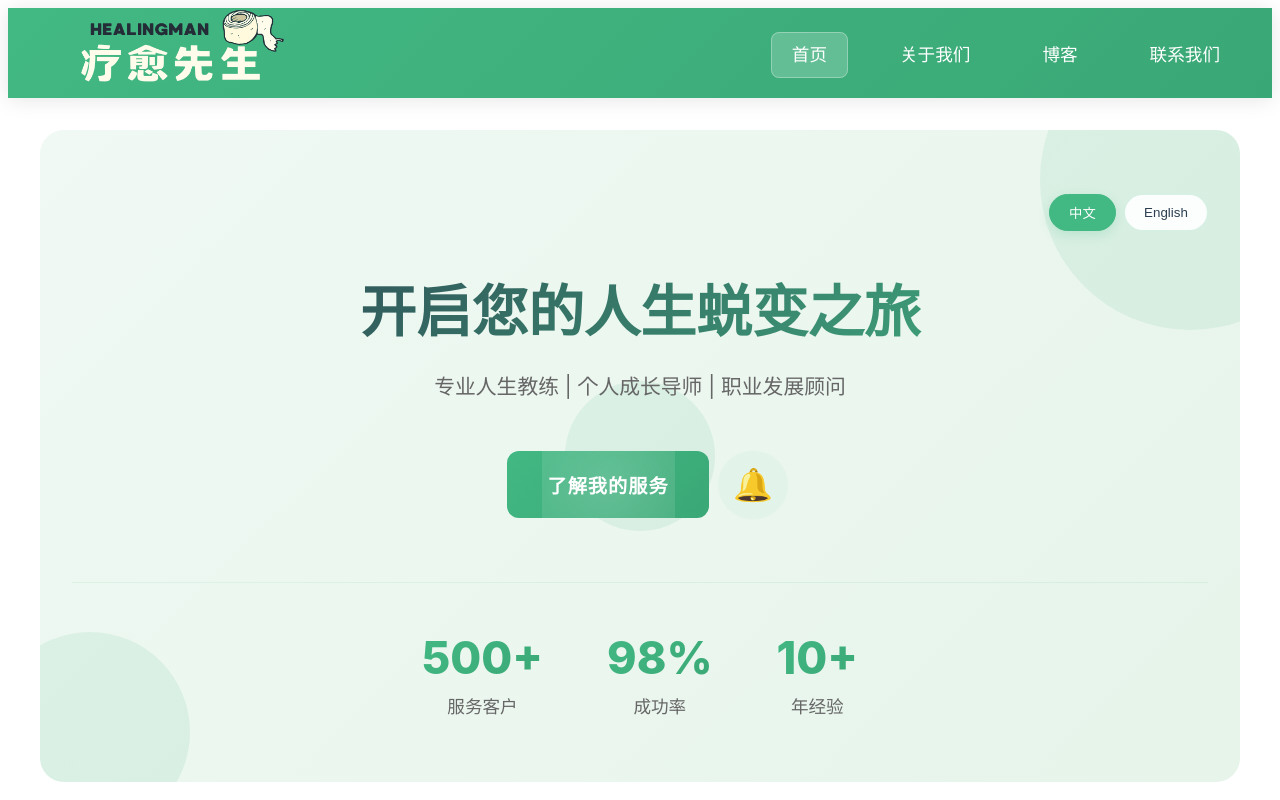
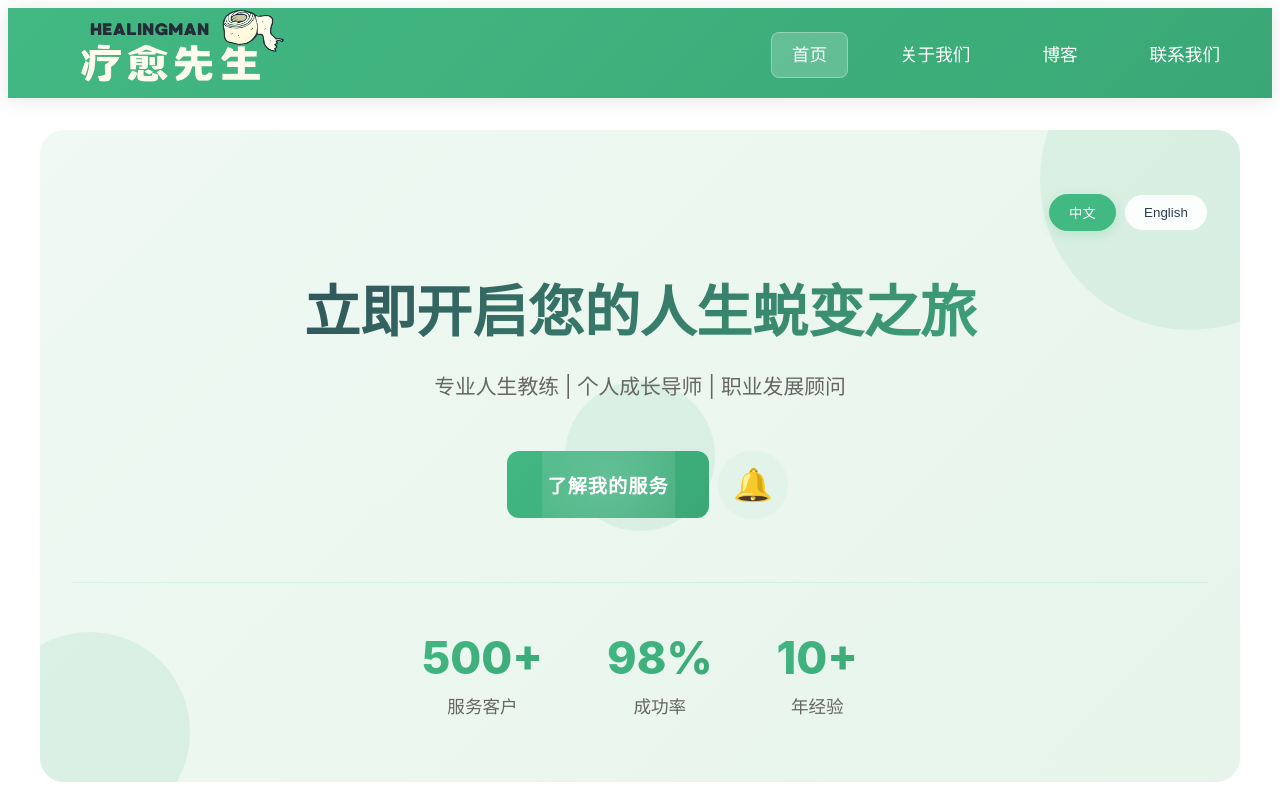
Before and after one commit to PhilCiao/course_demo_nuxt-main, a Nuxt app: page / in a window 1280 px wide. Shown: the top 800 px of the page. Built offline with nearby package versions, Linux system fonts and the light colour scheme.

Commit message:
hi立即

```diff
--- a/pages/index.vue
+++ b/pages/index.vue
@@ -114,7 +114,7 @@
 const translations = {
   zh: {
     hero: {
-      title: '开启您的人生蜕变之旅',
+      title: '立即开启您的人生蜕变之旅',
       subtitle: '专业人生教练 | 个人成长导师 | 职业发展顾问',
       businessLink: '了解我的服务'
     },
```
